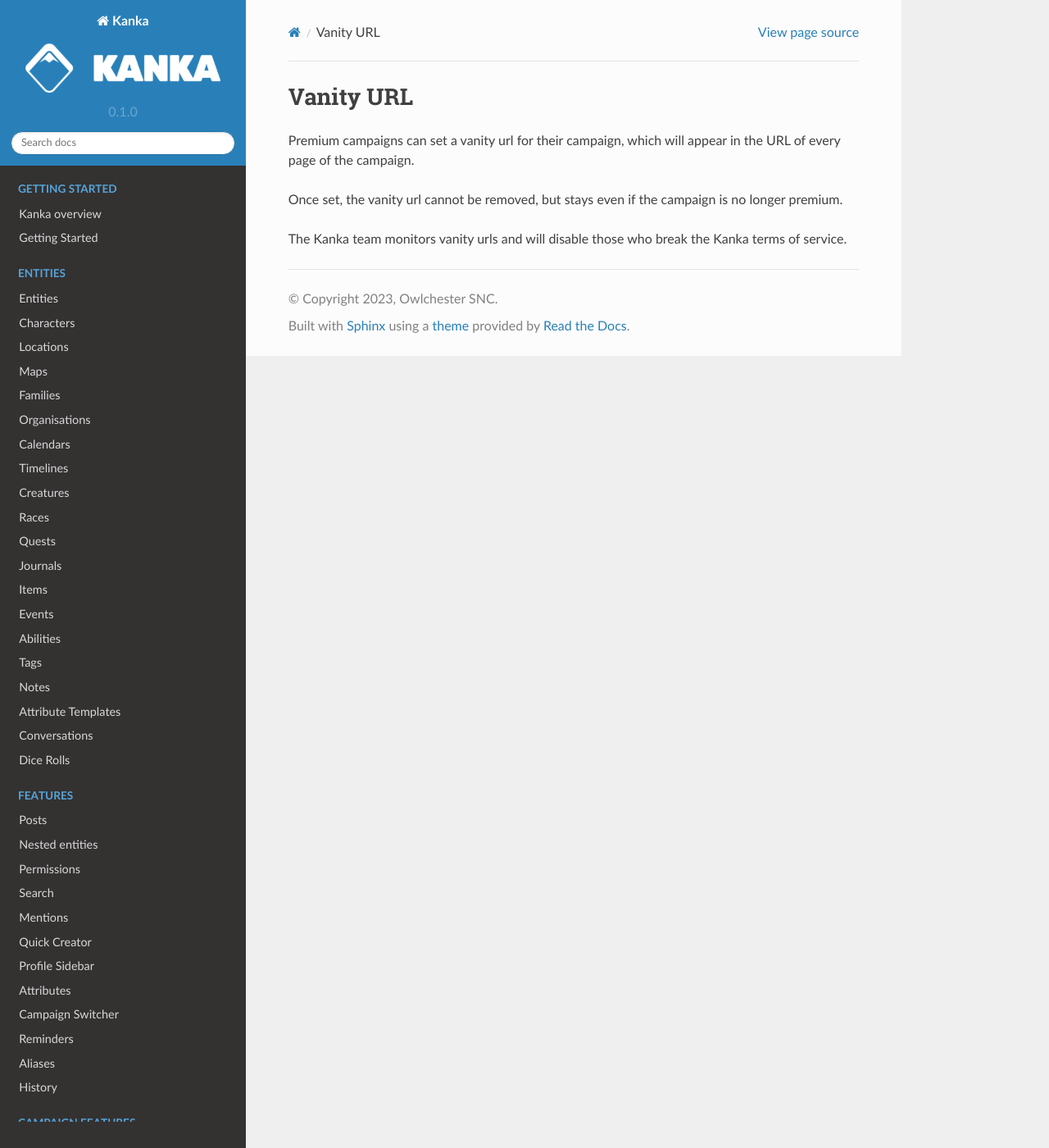
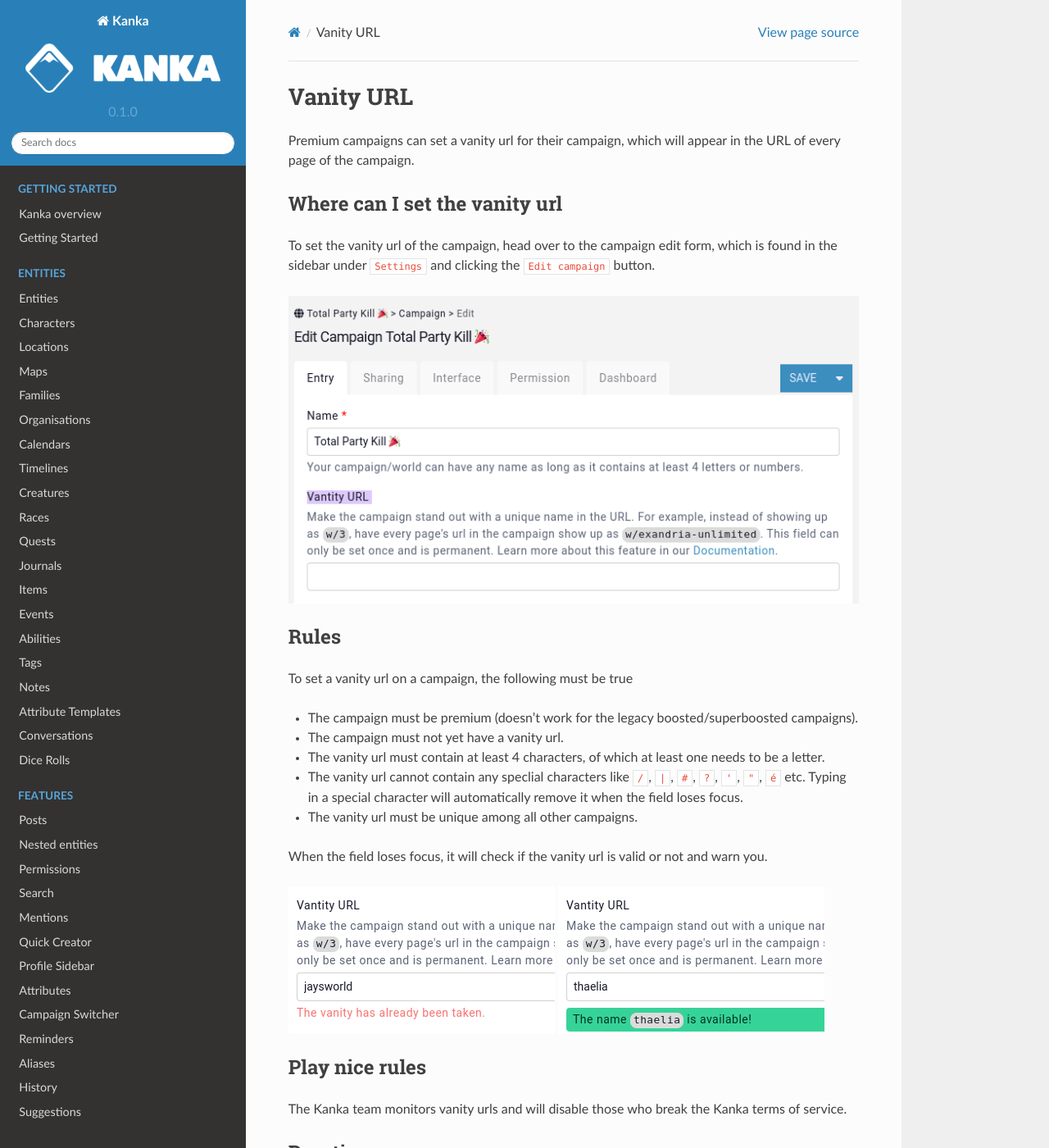
Before and after one commit to owlchester/kanka-docs, a Sphinx documentation site: the page built from docs/source/features/campaigns/vanity-url.md, in a window 1280 px wide and 1400 px high. Shown: the whole window at 82% size. Built offline with Sphinx 7.4.7 and the Read the Docs theme 2.0.0, drawn with Linux system fonts in a browser that asks for light colours; pages that are not in the unit, such as notebooks, are missing from menus.

Commit message:
Vanity url and campaign switcher update

```diff
--- a/docs/source/features/campaigns/vanity-url.md
+++ b/docs/source/features/campaigns/vanity-url.md
@@ -2,6 +2,31 @@
 
 Premium campaigns can set a vanity url for their campaign, which will appear in the URL of every page of the campaign.
 
-Once set, the vanity url cannot be removed, but stays even if the campaign is no longer premium.
+## Where can I set the vanity url
+
+To set the vanity url of the campaign, head over to the campaign edit form, which is found in the sidebar under `Settings` and clicking the `Edit campaign` button.
+
+![Vanity url field](img/vanity-field.png)
+
+## Rules
+
+To set a vanity url on a campaign, the following must be true
+
+* The campaign must be premium (doesn't work for the legacy boosted/superboosted campaigns).
+* The campaign must not yet have a vanity url.
+* The vanity url must contain at least 4 characters, of which at least one needs to be a letter.
+* The vanity url cannot contain any speclial characters like `/`, `|`, `#`, `?`, `'`, `"`, `é` etc. Typing in a special character will automatically remove it when the field loses focus.
+* The vanity url must be unique among all other campaigns.
+
+When the field loses focus, it will check if the vanity url is valid or not and warn you.
+
+![Invalid vanity](img/vanity-invalid.png)
+![Valid vanity](img/vanity-valid.png)
+
+## Play nice rules
 
 The Kanka team monitors vanity urls and will disable those who break the Kanka terms of service.
+
+## Duration
+
+Once set, the vanity url cannot be removed, but stays even if the campaign is no longer premium.
```
Also changed, not shown: docs/source/features/campaign-switcher.md (+14 -4 lines), docs/source/features/suggestions.md (added, +13 -0 lines), docs/source/index.md (+1 -0 lines), docs/source/marketplace/character-sheets.md (+1 -1 lines), docs/source/features/campaigns/img/vanity-field.png (added), docs/source/features/campaigns/img/vanity-invalid.png (added), docs/source/features/campaigns/img/vanity-valid.png (added), docs/source/features/img/campaign-switcher-icon.png (added), docs/source/features/img/campaign-switcher-list.png (added), docs/source/features/img/suggestion-dropdown.png (added).
